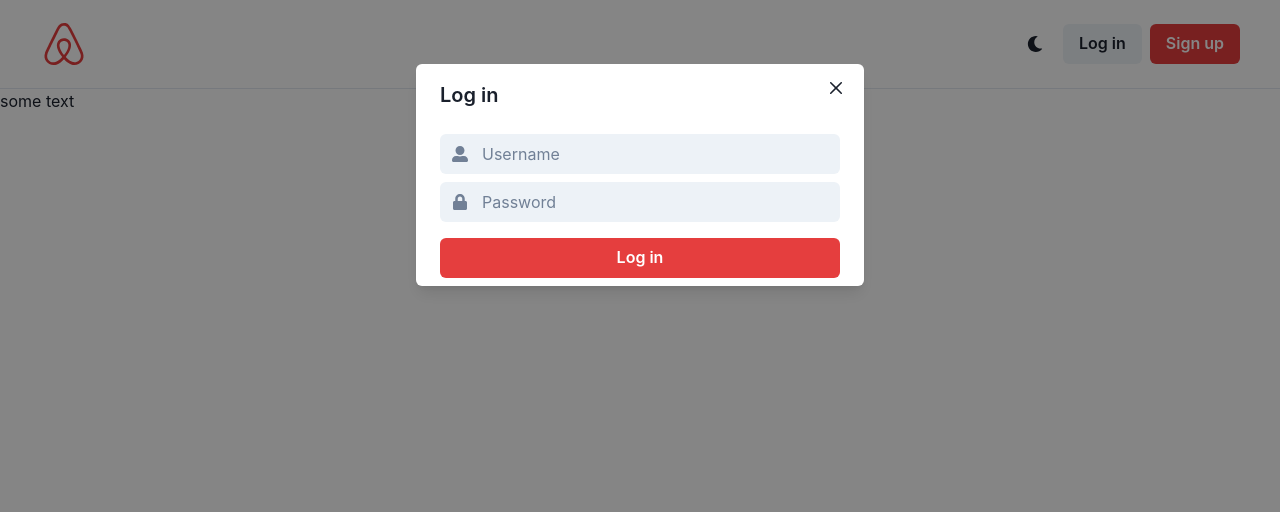
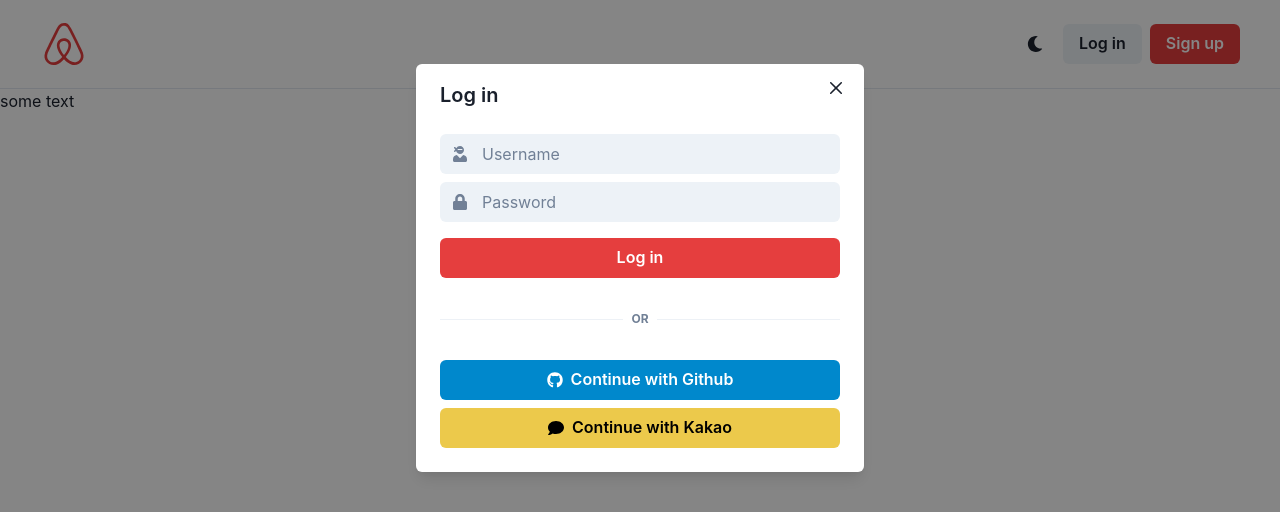
Before and after one commit to woo-sang-jeong/AirBnB-Clone-Frontend, a React (Create React App) app: page / in a window 1280 px wide. Both pictures are taken after a click on the button "Log in". Shown: the top 512 px of the page. Built offline with nearby package versions, Linux system fonts and the light colour scheme.

Commit message:
Sign Up Modal

```diff
--- /dev/null
+++ b/src/components/Header.tsx
@@ -0,0 +1,51 @@
+import { FaAirbnb, FaMoon } from "react-icons/fa";
+import {
+  Box,
+  Button,
+  HStack,
+  IconButton,
+  useDisclosure,
+} from "@chakra-ui/react";
+import { Link } from "react-router-dom";
+import LoginModal from "./LoginModal";
+import SignUpModal from "./SignUpModal";
+
+export default function Header() {
+  const {
+    isOpen: isLoginOpen,
+    onClose: onLoginClose,
+    onOpen: onLoginOpen,
+  } = useDisclosure();
+  const {
+    isOpen: isSignUpOpen,
+    onClose: onSignUpClose,
+    onOpen: onSignUpOpen,
+  } = useDisclosure();
+  return (
+    <HStack
+      justifyContent={"space-between"}
+      py={5}
+      px={10}
+      borderBottomWidth={1}
+    >
+      <Box color="red.500">
+        <Link to={"/"}>
+          <FaAirbnb size={"48"} />
+        </Link>
+      </Box>
+      <HStack spacing={2}>
+        <IconButton
+          variant={"ghost"}
+          aria-label="Toggle dark mode"
+          icon={<FaMoon />}
+        />
+        <Button onClick={onLoginOpen}>Log in</Button>
+        <Button onClick={onSignUpOpen} colorScheme={"red"}>
+          Sign up
+        </Button>
+      </HStack>
+      <LoginModal isOpen={isLoginOpen} onClose={onLoginClose} />
+      <SignUpModal isOpen={isSignUpOpen} onClose={onSignUpClose} />
+    </HStack>
+  );
+}
--- /dev/null
+++ b/src/components/LoginModal.tsx
@@ -0,0 +1,61 @@
+import {
+  Box,
+  Button,
+  Input,
+  InputGroup,
+  InputLeftElement,
+  Modal,
+  ModalBody,
+  ModalCloseButton,
+  ModalContent,
+  ModalHeader,
+  ModalOverlay,
+  VStack,
+} from "@chakra-ui/react";
+import { FaUserNinja, FaLock } from "react-icons/fa";
+import SocialLogin from "./SocialLogin";
+
+interface LoginModalProps {
+  isOpen: boolean;
+  onClose: () => void;
+}
+
+export default function LoginModal({ isOpen, onClose }: LoginModalProps) {
+  return (
+    <Modal onClose={onClose} isOpen={isOpen}>
+      <ModalOverlay />
+      <ModalContent>
+        <ModalHeader>Log in</ModalHeader>
+        <ModalCloseButton />
+        <ModalBody>
+          <VStack>
+            <InputGroup size={"md"}>
+              <InputLeftElement
+                children={
+                  <Box color="gray.500">
+                    <FaUserNinja />
+                  </Box>
+                }
+              />
+              <Input variant={"filled"} placeholder="Username" />
+            </InputGroup>
+            <InputGroup>
+              <InputLeftElement
+                children={
+                  <Box color="gray.500">
+                    <FaLock />
+                  </Box>
+                }
+              />
+              <Input variant={"filled"} placeholder="Password" />
+            </InputGroup>
+          </VStack>
+          <Button mt={4} colorScheme={"red"} w="100%">
+            Log in
+          </Button>
+          <SocialLogin />
+        </ModalBody>
+      </ModalContent>
+    </Modal>
+  );
+}
--- a/src/components/Root.tsx
+++ b/src/components/Root.tsx
@@ -1,55 +1,11 @@
-import { Box, Button, HStack, IconButton, Modal, useDisclosure, ModalOverlay, ModalContent, ModalHeader, ModalCloseButton, ModalBody, Input, VStack, InputGroup, InputLeftElement, ModalFooter } from "@chakra-ui/react";
+import { Box } from "@chakra-ui/react";
 import { Outlet } from "react-router-dom";
-import { FaAirbnb, FaMoon, FaUserAlt, FaLock } from "react-icons/fa";
+import Header from "./Header";
 
 export default function Root() {
-  const { isOpen, onClose, onOpen } = useDisclosure();
   return (
     <Box>
-      <HStack justifyContent={"space-between"} py={5} px={10} borderBottomWidth={1}>
-        <Box color={"red.500"}>
-          <FaAirbnb size={"48px"} />
-        </Box>
-        <HStack spacing={"2"}>
-          <IconButton variant={"ghost"} aria-label="Toggle dark mode" icon={<FaMoon />} />
-          <Button onClick={onOpen}>Log in</Button>
-          <Button colorScheme={"red"}>Sign up</Button>
-        </HStack>
-        <Modal onClose={onClose} isOpen={isOpen}>
-          <ModalOverlay />
-          <ModalContent>
-            <ModalHeader>Log in</ModalHeader>
-            <ModalCloseButton />
-            <ModalBody>
-              <VStack>
-                <InputGroup size={"md"}>
-                  <InputLeftElement
-                    children={
-                      <Box color="gray.500">
-                        <FaUserAlt />
-                      </Box>
-                    }
-                  />
-                  <Input variant={"filled"} placeholder="Username" />
-                </InputGroup>
-                <InputGroup>
-                  <InputLeftElement
-                    children={
-                      <Box color="gray.500">
-                        <FaLock />
-                      </Box>
-                    }
-                  />
-                  <Input variant={"filled"} placeholder="Password" />
-                </InputGroup>
-              </VStack>
-              <Button mt={4} colorScheme={"red"} w="100%">
-                Log in
-              </Button>
-            </ModalBody>
-          </ModalContent>
-        </Modal>
-      </HStack>
+      <Header/>
       <Outlet />
     </Box>
   );
--- /dev/null
+++ b/src/components/SignUpModal.tsx
@@ -0,0 +1,81 @@
+import {
+  Box,
+  Button,
+  Input,
+  InputGroup,
+  InputLeftElement,
+  Modal,
+  ModalBody,
+  ModalCloseButton,
+  ModalContent,
+  ModalHeader,
+  ModalOverlay,
+  VStack,
+} from "@chakra-ui/react";
+import { FaUserNinja, FaLock, FaEnvelope, FaUserSecret } from "react-icons/fa";
+import SocialLogin from "./SocialLogin";
+
+interface SignUpModalProps {
+  isOpen: boolean;
+  onClose: () => void;
+}
+
+export default function SignUpModal({ isOpen, onClose }: SignUpModalProps) {
+  return (
+    <Modal onClose={onClose} isOpen={isOpen}>
+      <ModalOverlay />
+      <ModalContent>
+        <ModalHeader>Sign up</ModalHeader>
+        <ModalCloseButton />
+        <ModalBody>
+          <VStack>
+            <InputGroup>
+              <InputLeftElement
+                children={
+                  <Box color="gray.500">
+                    <FaUserSecret />
+                  </Box>
+                }
+              />
+              <Input variant={"filled"} placeholder="Name" />
+            </InputGroup>
+            <InputGroup>
+              <InputLeftElement
+                children={
+                  <Box color="gray.500">
+                    <FaEnvelope />
+                  </Box>
+                }
+              />
+              <Input variant={"filled"} placeholder="Email" />
+            </InputGroup>
+            <InputGroup>
+              <InputLeftElement
+                children={
+                  <Box color="gray.500">
+                    <FaUserNinja />
+                  </Box>
+                }
+              />
+              <Input variant={"filled"} placeholder="Username" />
+            </InputGroup>
+            <InputGroup>
+              <InputLeftElement
+                children={
+                  <Box color="gray.500">
+                    <FaLock />
+                  </Box>
+                }
+              />
+              <Input variant={"filled"} placeholder="Password" />
+            </InputGroup>
+          </VStack>
+          <Button mt={4} colorScheme={"red"} w="100%">
+            Log in
+          </Button>
+          <SocialLogin />
+        </ModalBody>
+      </ModalContent>
+    </Modal>
+  );
+}
--- /dev/null
+++ b/src/components/SocialLogin.tsx
@@ -0,0 +1,24 @@
+import { FaComment, FaGithub } from "react-icons/fa";
+import { Box, Button, Divider, HStack, Text, VStack } from "@chakra-ui/react";
+
+export default function SocialLogin() {
+  return (
+    <Box mb={4}>
+      <HStack my={8}>
+        <Divider />
+        <Text textTransform={"uppercase"} color="gray.500" fontSize="xs" as="b">
+          Or
+        </Text>
+        <Divider />
+      </HStack>
+      <VStack>
+        <Button w="100%" leftIcon={<FaGithub />} colorScheme={"telegram"}>
+          Continue with Github
+        </Button>
+        <Button w="100%" leftIcon={<FaComment />} colorScheme={"yellow"}>
+          Continue with Kakao
+        </Button>
+      </VStack>
+    </Box>
+  );
+}
```
